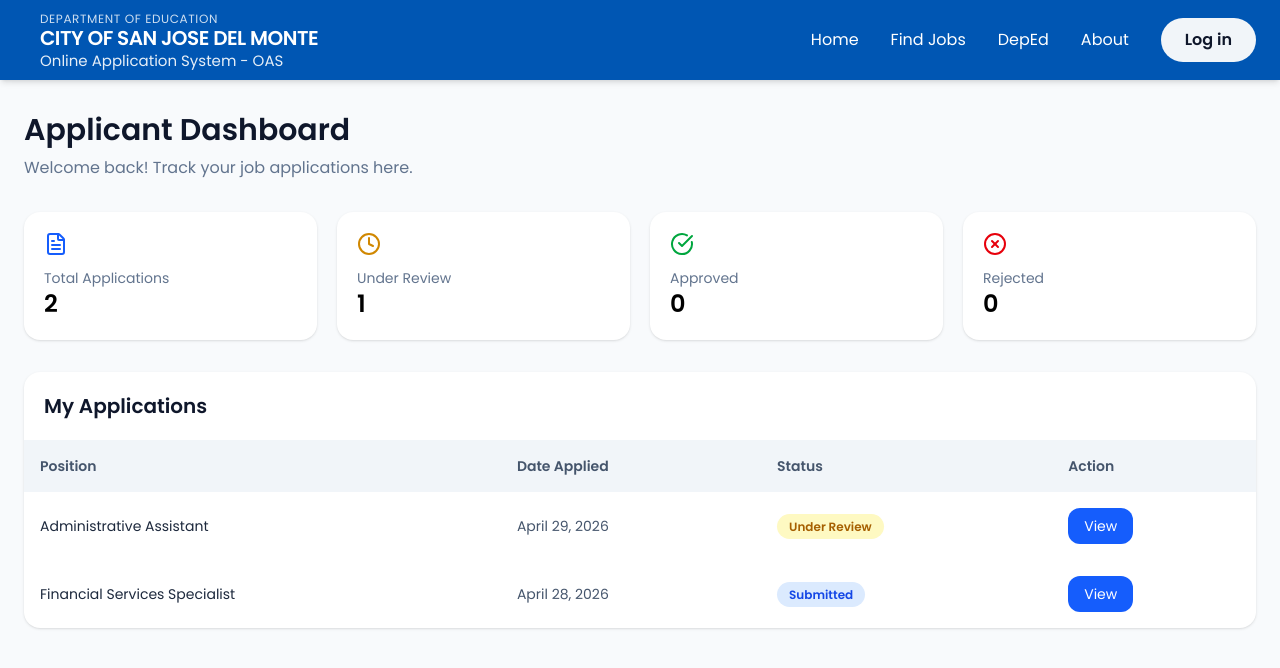
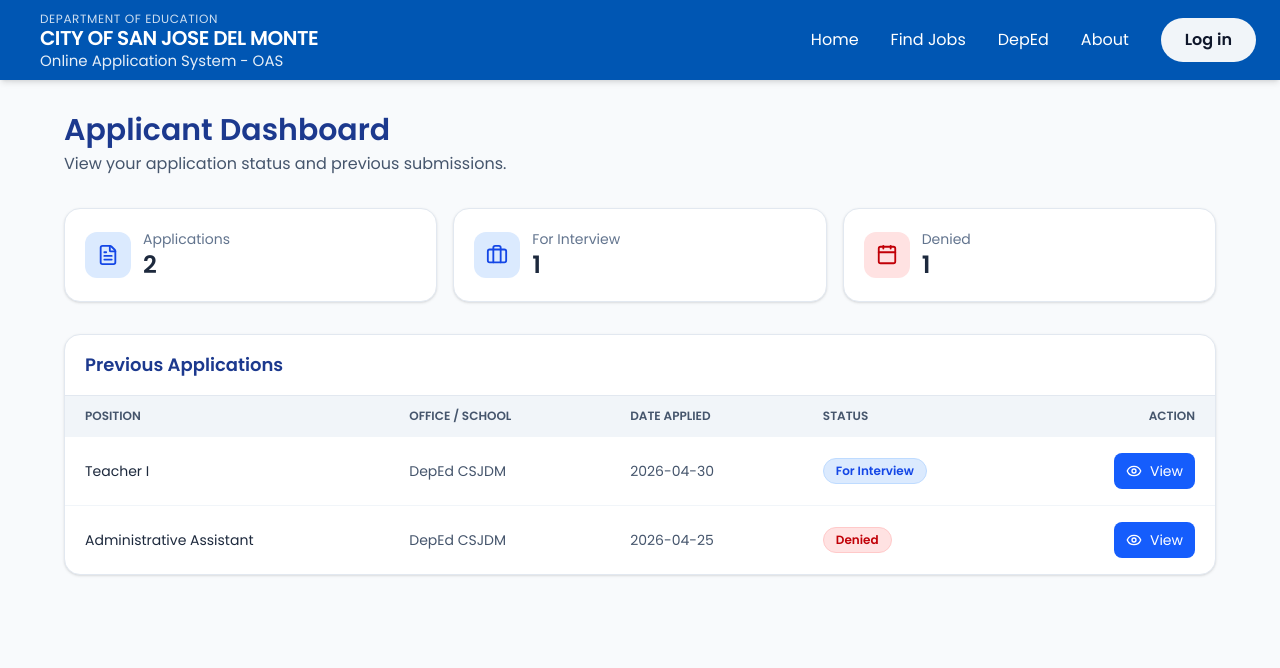
Before and after one commit to Eljay0410/online-app-system, a React (Vite) app: page /Applicantdashboard in a window 1280 px wide. Shown: the top 668 px of the page. Built offline with nearby package versions, Linux system fonts and the light colour scheme.

Commit message:
feat: enhance Applicant Dashboard with improved application status display and update Navbar for user profile management

```diff
--- a/src/component/Applicantdash.jsx
+++ b/src/component/Applicantdash.jsx
@@ -1,116 +1,175 @@
 import React from "react";
-import { FileText, Clock, CheckCircle, XCircle } from "lucide-react";
+import { Link } from "react-router-dom";
+import { Briefcase, Calendar, FileText, Eye } from "lucide-react";
 
-const Applicantdash = () => {
+export default function ApplicantDash() {
   const applications = [
     {
       id: 1,
-      position: "Administrative Assistant",
-      status: "Under Review",
-      date: "April 29, 2026",
+      position: "Teacher I",
+      school: "DepEd CSJDM",
+      dateApplied: "2026-04-30",
+      status: "approved",
     },
     {
       id: 2,
-      position: "Financial Services Specialist",
-      status: "Submitted",
-      date: "April 28, 2026",
+      position: "Administrative Assistant",
+      school: "DepEd CSJDM",
+      dateApplied: "2026-04-25",
+      status: "rejected",
     },
   ];
 
-  const getStatusStyle = (status) => {
-    if (status === "Submitted") return "bg-blue-100 text-blue-700";
-    if (status === "Under Review") return "bg-yellow-100 text-yellow-700";
-    if (status === "Approved") return "bg-green-100 text-green-700";
-    if (status === "Rejected") return "bg-red-100 text-red-700";
-    return "bg-slate-100 text-slate-700";
+  const statusLabels = {
+    approved: "For Interview",
+    rejected: "Denied",
   };
 
+  const statusStyles = {
+    approved: "bg-blue-100 text-blue-700 border-blue-200",
+    rejected: "bg-red-100 text-red-700 border-red-200",
+  };
+
+  const visibleApplications = applications.filter(
+    (application) => application.status !== "under_review"
+  );
+
   return (
-    <div className="min-h-screen bg-slate-50 pt-28 px-6 pb-10">
-      <div className="max-w-7xl mx-auto">
-        <div className="mb-8">
-          <h1 className="text-3xl font-bold text-slate-900">
+    <div className="min-h-screen bg-slate-50 pt-28 px-4 sm:px-6 lg:px-8">
+      <div className="max-w-6xl mx-auto space-y-8">
+        {/* Header */}
+        <div>
+          <h1 className="text-2xl sm:text-3xl font-bold text-blue-900">
             Applicant Dashboard
           </h1>
-          <p className="text-slate-500 mt-2">
-            Welcome back! Track your job applications here.
+          <p className="text-slate-600 mt-1">
+            View your application status and previous submissions.
           </p>
         </div>
 
-        <div className="grid grid-cols-1 md:grid-cols-4 gap-5 mb-8">
-          <div className="bg-white rounded-2xl shadow-sm p-5 border-slate-300">
-            <FileText className="text-blue-600 mb-3" />
-            <p className="text-sm text-slate-500">Total Applications</p>
-            <h2 className="text-2xl font-bold">2</h2>
+        {/* Cards */}
+        <div className="grid grid-cols-1 sm:grid-cols-3 gap-4">
+          <div className="bg-white rounded-2xl shadow-sm border border-slate-200 p-5">
+            <div className="flex items-center gap-3">
+              <div className="bg-blue-100 text-blue-700 p-3 rounded-xl">
+                <FileText size={22} />
               </div>
-
-          <div className="bg-white rounded-2xl shadow-sm p-5 border-slate-300">
-            <Clock className="text-yellow-600 mb-3" />
-            <p className="text-sm text-slate-500">Under Review</p>
-            <h2 className="text-2xl font-bold">1</h2>
+              <div>
+                <p className="text-sm text-slate-500">Applications</p>
+                <h2 className="text-2xl font-bold text-slate-800">
+                  {visibleApplications.length}
+                </h2>
               </div>
-
-          <div className="bg-white rounded-2xl shadow-sm p-5 border-slate-300">
-            <CheckCircle className="text-green-600 mb-3" />
-            <p className="text-sm text-slate-500">Approved</p>
-            <h2 className="text-2xl font-bold">0</h2>
-          </div>
-
-          <div className="bg-white rounded-2xl shadow-sm p-5 border-slate-300">
-            <XCircle className="text-red-600 mb-3" />
-            <p className="text-sm text-slate-500">Rejected</p>
-            <h2 className="text-2xl font-bold">0</h2>
             </div>
           </div>
 
-        <div className="bg-white rounded-2xl shadow-sm border-slate-300 overflow-hidden">
-          <div className="p-5 border-slate-300">
-            <h2 className="text-xl font-semibold text-slate-900">
-              My Applications
+          <div className="bg-white rounded-2xl shadow-sm border border-slate-200 p-5">
+            <div className="flex items-center gap-3">
+              <div className="bg-blue-100 text-blue-700 p-3 rounded-xl">
+                <Briefcase size={22} />
+              </div>
+              <div>
+                <p className="text-sm text-slate-500">For Interview</p>
+                <h2 className="text-2xl font-bold text-slate-800">
+                  {
+                    visibleApplications.filter(
+                      (application) => application.status === "approved"
+                    ).length
+                  }
+                </h2>
+              </div>
+            </div>
+          </div>
+
+          <div className="bg-white rounded-2xl shadow-sm border border-slate-200 p-5">
+            <div className="flex items-center gap-3">
+              <div className="bg-red-100 text-red-700 p-3 rounded-xl">
+                <Calendar size={22} />
+              </div>
+              <div>
+                <p className="text-sm text-slate-500">Denied</p>
+                <h2 className="text-2xl font-bold text-slate-800">
+                  {
+                    visibleApplications.filter(
+                      (application) => application.status === "rejected"
+                    ).length
+                  }
+                </h2>
+              </div>
+            </div>
+          </div>
+        </div>
+
+        {/* Applications Table */}
+        <div className="bg-white rounded-2xl shadow-sm border border-slate-200 overflow-hidden">
+          <div className="px-5 py-4 border-b border-slate-200">
+            <h2 className="text-lg font-semibold text-blue-900">
+              Previous Applications
             </h2>
           </div>
 
+          {visibleApplications.length === 0 ? (
+            <div className="p-6 text-center text-slate-500">
+              No previous applications found.
+            </div>
+          ) : (
             <div className="overflow-x-auto">
-            <table className="w-full text-sm">
-              <thead className="bg-slate-100 text-slate-600">
+              <table className="w-full text-sm text-left">
+                <thead className="bg-slate-100 text-slate-600 uppercase text-xs">
                   <tr>
-                  <th className="text-left p-4">Position</th>
-                  <th className="text-left p-4">Date Applied</th>
-                  <th className="text-left p-4">Status</th>
-                  <th className="text-left p-4">Action</th>
+                    <th className="px-5 py-3">Position</th>
+                    <th className="px-5 py-3">Office / School</th>
+                    <th className="px-5 py-3">Date Applied</th>
+                    <th className="px-5 py-3">Status</th>
+                    <th className="px-5 py-3 text-right">Action</th>
                   </tr>
                 </thead>
 
                 <tbody>
-                {applications.map((app) => (
-                  <tr key={app.id} className="border- hover:bg-slate-50">
-                    <td className="p-4 font-medium text-slate-800">
-                      {app.position}
+                  {visibleApplications.map((application) => (
+                    <tr
+                      key={application.id}
+                      className="border-t border-slate-100 hover:bg-slate-50"
+                    >
+                      <td className="px-5 py-4 font-medium text-slate-800">
+                        {application.position}
                       </td>
-                    <td className="p-4 text-slate-600">{app.date}</td>
-                    <td className="p-4">
+
+                      <td className="px-5 py-4 text-slate-600">
+                        {application.school}
+                      </td>
+
+                      <td className="px-5 py-4 text-slate-600">
+                        {application.dateApplied}
+                      </td>
+
+                      <td className="px-5 py-4">
                         <span
-                        className={`px-3 py-1 rounded-full text-xs font-semibold ${getStatusStyle(
-                          app.status
-                        )}`}
+                          className={`inline-flex px-3 py-1 rounded-full text-xs font-semibold border ${
+                            statusStyles[application.status]
+                          }`}
                         >
-                        {app.status}
+                          {statusLabels[application.status]}
                         </span>
                       </td>
-                    <td className="p-4">
-                      <button className="px-4 py-2 rounded-xl bg-blue-600 text-white hover:bg-blue-700 transition">
+
+                      <td className="px-5 py-4 text-right">
+                        <Link
+                          to={`/application-history/${application.id}`}
+                          className="inline-flex items-center gap-2 px-3 py-2 rounded-lg bg-blue-600 text-white hover:bg-blue-700 transition"
+                        >
+                          <Eye size={16} />
                           View
-                      </button>
+                        </Link>
                       </td>
                     </tr>
                   ))}
                 </tbody>
               </table>
             </div>
+          )}
         </div>
       </div>
     </div>
   );
-};
-
-export default Applicantdash;
+}
```
Also changed, not shown: src/component/Navbar-applicant.jsx (+84 -21 lines). Lines whose indentation alone changed are shown as unchanged.
